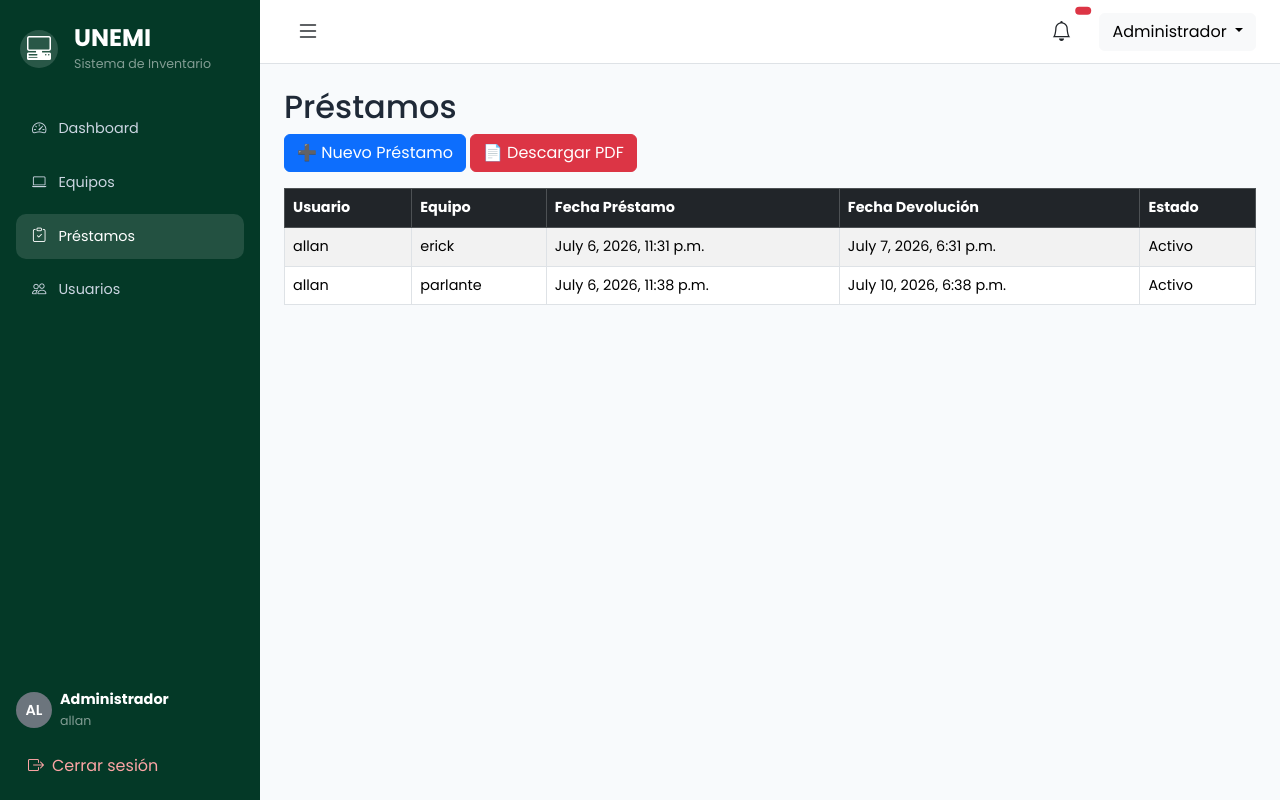
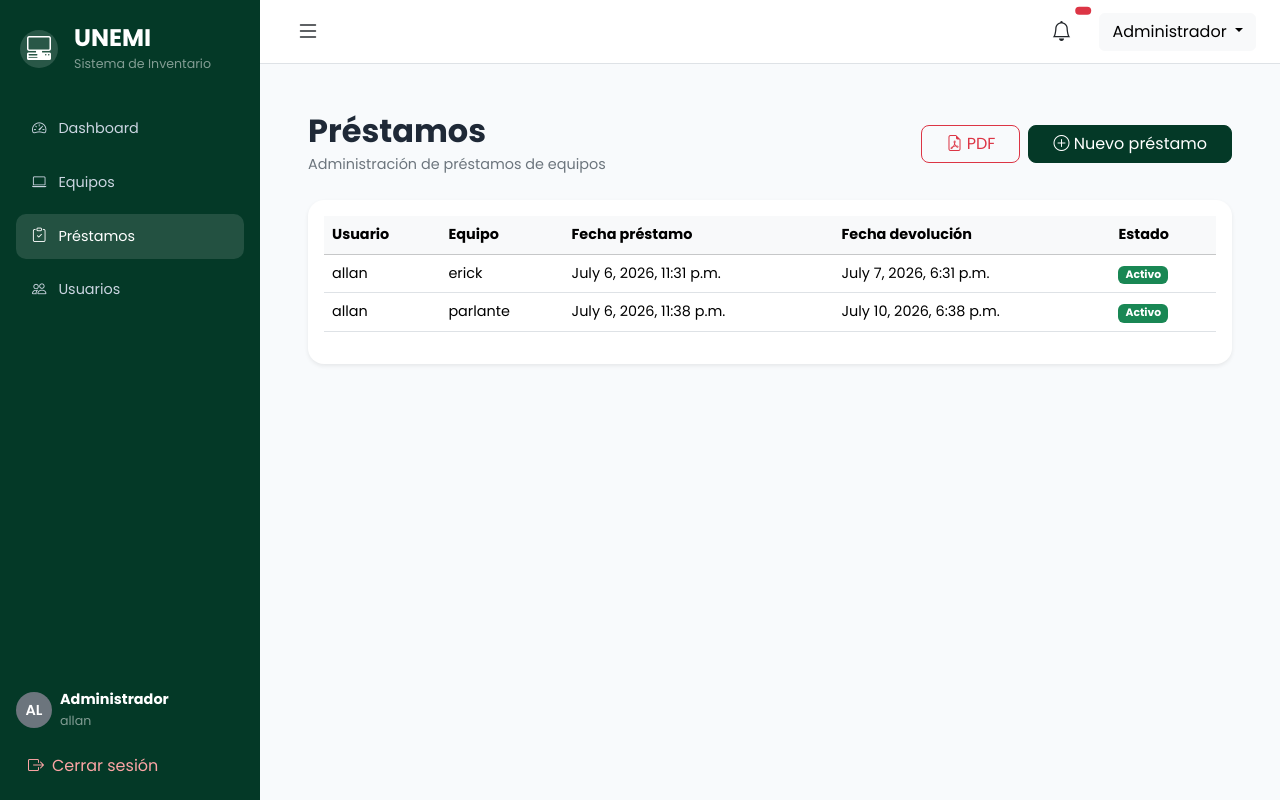
Before and after one commit to amorenob4-alt/PROYECTO_FINAL, a Django app: page /prestamos/ in a window 1280 px wide. Run offline with Django 5.2, Linux system fonts and the light colour scheme; a user stored in the database is signed in; data comes from the database, SQL or seed files in the repository.

Commit message:
Mejorar diseño de usuarios y préstamos

```diff
--- a/templates/prestamo/lista_prestamos.html
+++ b/templates/prestamo/lista_prestamos.html
@@ -1,25 +1,60 @@
 {% extends 'base.html' %}
+
+{% block title %}Préstamos{% endblock %}
 
 {% block content %}
 
-<h2>Préstamos</h2>
+<div class="container-fluid">
 
-<a href="{% url 'crear_prestamo' %}" class="btn btn-primary mb-3">
-    ➕ Nuevo Préstamo
+    <div class="d-flex justify-content-between align-items-center mb-4">
+
+        <div>
+            <h2 class="fw-bold mb-1">Préstamos</h2>
+            <p class="text-secondary mb-0">
+                Administración de préstamos de equipos
+            </p>
+        </div>
+
+        <div class="d-flex gap-2">
+
+            <a href="{% url 'reporte_prestamos_pdf' %}" class="btn btn-outline-danger rounded-3 px-4">
+
+                <i class="bi bi-file-earmark-pdf"></i>
+                PDF
+
             </a>
-<a href="{% url 'reporte_prestamos_pdf' %}" class="btn btn-danger mb-3">
-    📄 Descargar PDF
+
+            <a href="{% url 'crear_prestamo' %}" class="btn btn-unemi rounded-3 px-4">
+
+                <i class="bi bi-plus-circle"></i>
+                Nuevo préstamo
+
             </a>
-<table class="table table-striped table-bordered">
 
-    <thead class="table-dark">
+        </div>
+
+    </div>
+
+    <div class="card shadow-sm border-0 rounded-4">
+
+        <div class="card-body">
+
+            <div class="table-responsive">
+
+                <table class="table align-middle table-hover">
+
+                    <thead class="table-light">
+
                         <tr>
+
                             <th>Usuario</th>
                             <th>Equipo</th>
-            <th>Fecha Préstamo</th>
-            <th>Fecha Devolución</th>
+                            <th>Fecha préstamo</th>
+                            <th>Fecha devolución</th>
                             <th>Estado</th>
+
                         </tr>
+
                     </thead>
 
                     <tbody>
@@ -28,15 +63,45 @@
 
                         <tr>
 
-            <td>{{ prestamo.usuario.username }}</td>
+                            <td>
+                                {{ prestamo.usuario.username }}
+                            </td>
 
-            <td>{{ prestamo.equipo.nombre }}</td>
+                            <td>
+                                {{ prestamo.equipo.nombre }}
+                            </td>
 
-            <td>{{ prestamo.fecha_prestamo }}</td>
+                            <td>
+                                {{ prestamo.fecha_prestamo }}
+                            </td>
 
-            <td>{{ prestamo.fecha_devolucion }}</td>
+                            <td>
+                                {{ prestamo.fecha_devolucion }}
+                            </td>
 
-            <td>{{ prestamo.estado }}</td>
+                            <td>
+
+                                {% if prestamo.estado == "Activo" %}
+
+                                <span class="badge bg-success">
+                                    Activo
+                                </span>
+
+                                {% elif prestamo.estado == "Devuelto" %}
+
+                                <span class="badge bg-primary">
+                                    Devuelto
+                                </span>
+
+                                {% else %}
+
+                                <span class="badge bg-secondary">
+                                    {{ prestamo.estado }}
+                                </span>
+
+                                {% endif %}
+
+                            </td>
 
                         </tr>
 
@@ -44,8 +109,14 @@
 
                         <tr>
 
-            <td colspan="5" class="text-center">
+                            <td colspan="5" class="text-center py-5 text-secondary">
+
+                                <i class="bi bi-inbox fs-1"></i>
+
+                                <br><br>
+
                                 No existen préstamos registrados.
+
                             </td>
 
                         </tr>
@@ -56,4 +127,12 @@
 
                 </table>
 
+            </div>
+
+        </div>
+
+    </div>
+
+</div>
+
 {% endblock %}
```
Also changed, not shown: templates/usuario/lista_usuarios.html (+93 -9 lines). Lines whose indentation alone changed are shown as unchanged.
